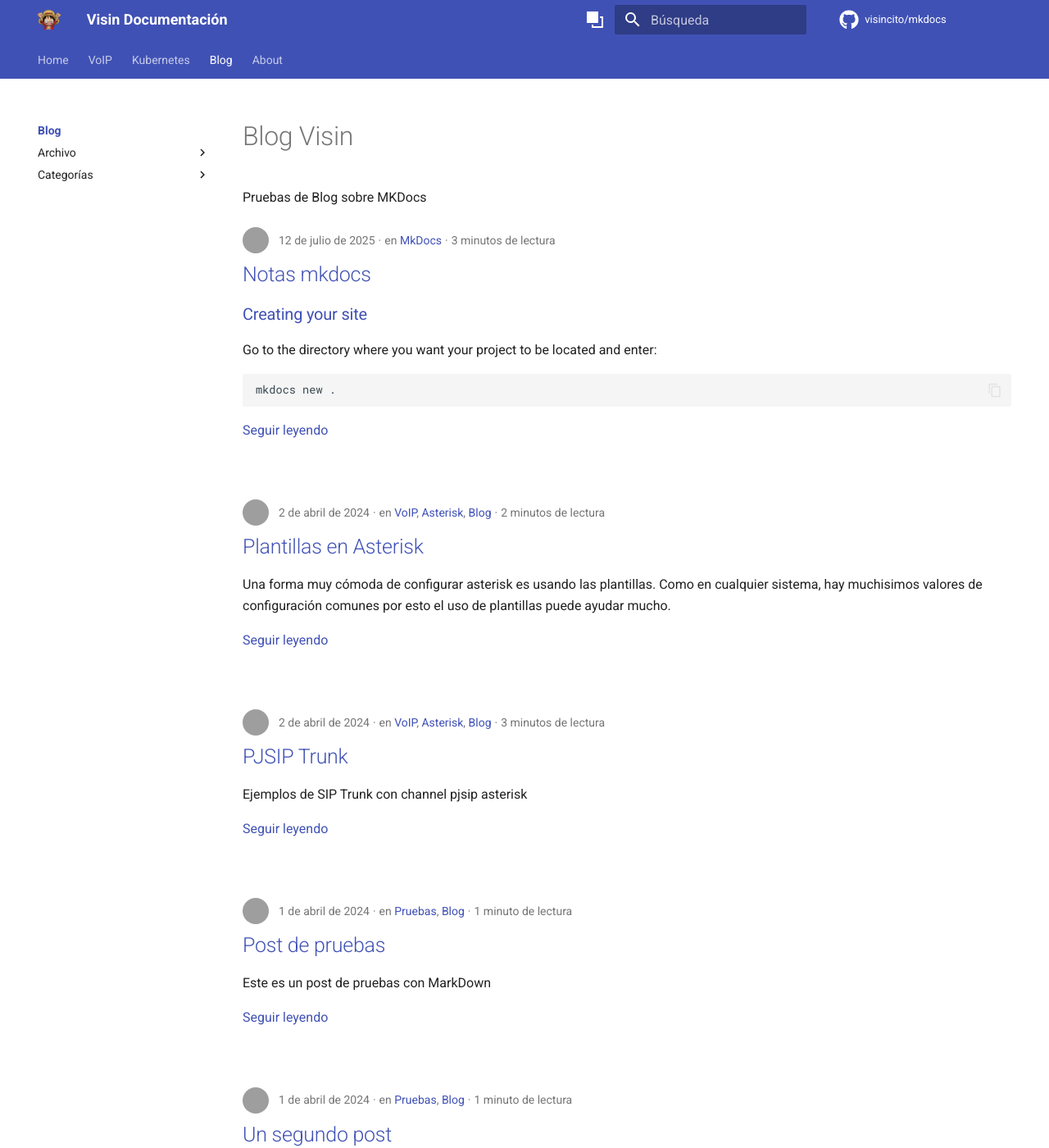
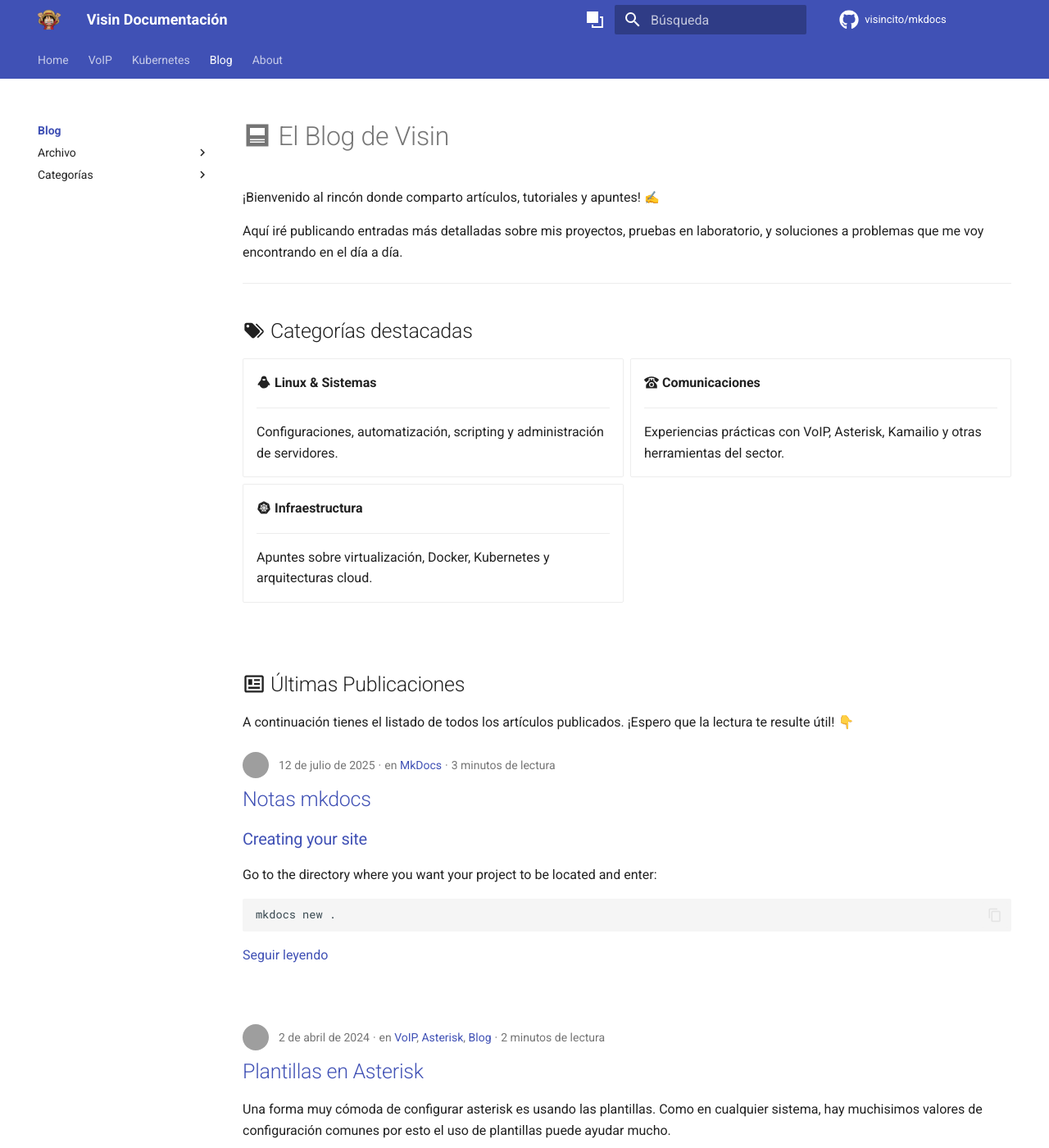
Before and after one commit to visincito/mkdocs, an MkDocs documentation site: the page built from docs/blog/index.md, in a window 1280 px wide and 1400 px high. Shown: the whole window at 82% size. Built offline with MkDocs 1.6.1 and Material for MkDocs 9.7.7, drawn with Linux system fonts in a browser that asks for light colours; emoji names are drawn with the system emoji font; comment, search, counter and statistics services are not loaded; grey boxes are pictures that could not be loaded.

Commit message:
New index.md in Blog section

```diff
--- a/docs/blog/index.md
+++ b/docs/blog/index.md
@@ -4,6 +4,43 @@ hide:
 tags:
   - Blog
 ---
-# Blog Visin
 
-Pruebas de Blog sobre MKDocs
+# :material-post: El Blog de Visin
+
+¡Bienvenido al rincón donde comparto artículos, tutoriales y apuntes! :writing_hand:
+
+Aquí iré publicando entradas más detalladas sobre mis proyectos, pruebas en laboratorio, y soluciones a problemas que me voy encontrando en el día a día.
+
+---
+
+## :material-tag-multiple: Categorías destacadas
+
+<div class="grid cards" markdown>
+
+-   :material-linux: __Linux & Sistemas__
+
+    ---
+
+    Configuraciones, automatización, scripting y administración de servidores.
+
+-   :material-phone-classic: __Comunicaciones__
+
+    ---
+
+    Experiencias prácticas con VoIP, Asterisk, Kamailio y otras herramientas del sector.
+
+-   :material-kubernetes: __Infraestructura__
+
+    ---
+
+    Apuntes sobre virtualización, Docker, Kubernetes y arquitecturas cloud.
+
+</div>
+
+<br>
+
+## :material-newspaper-variant-outline: Últimas Publicaciones
+
+A continuación tienes el listado de todos los artículos publicados. ¡Espero que la lectura te resulte útil! 👇
+
+<!-- El plugin blog insertará la lista de posts automáticamente debajo -->
```
